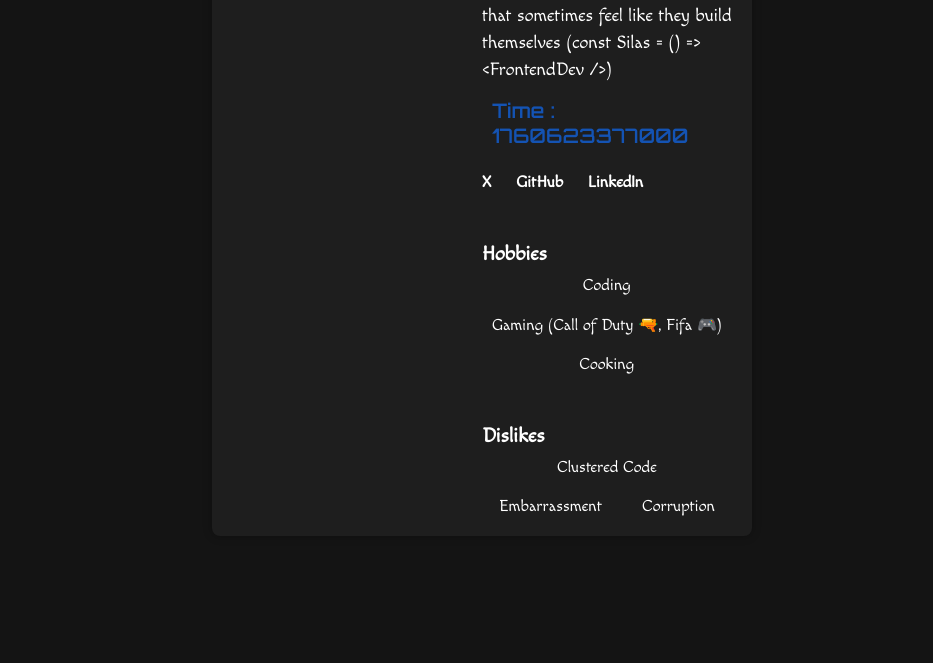
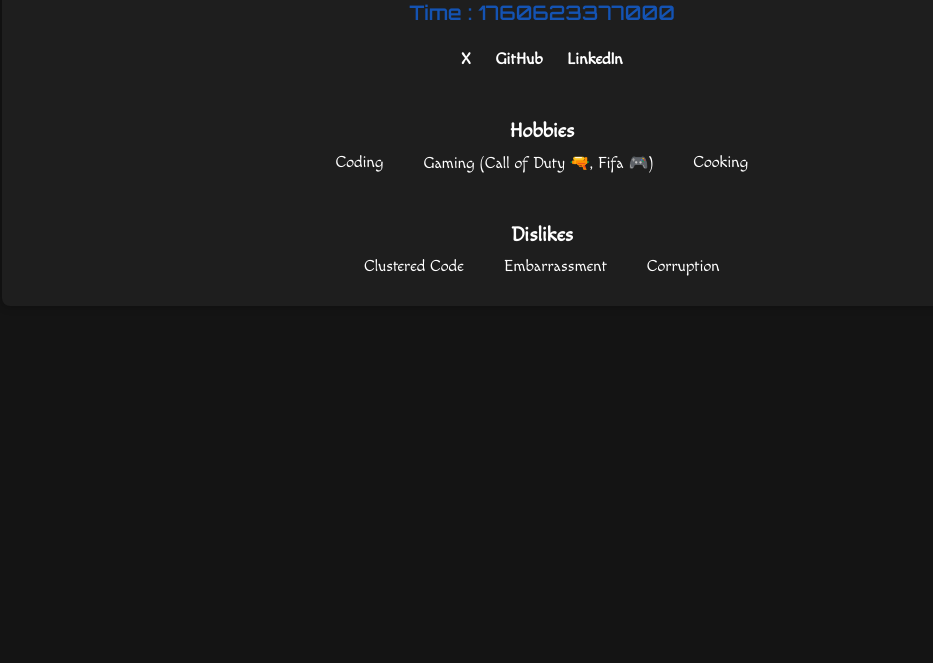
Before and after one commit to Gbagamsyle/HNG-userprofile, a plain HTML site: page index.html in a window 1280 px wide. Shown: the part 157-820 px from the top of the page, without its empty margins (158-1091 px from the left). Drawn offline with Linux system fonts and the light colour scheme.

Commit message:
Update style.css

```diff
--- a/style.css
+++ b/style.css
@@ -128,15 +128,15 @@ section h3 {
 @media (min-width: 768px) {
   article {
     flex-direction: row;
-    align-items: flex-start;
+    max-width: 700px;
+    padding: 30px;
   }
-
-  figure, .profile-details {
-    flex: 1;
-  }
-
-  .profile-details {
-    align-items: flex-start;
-    text-align: left;
+  nav {
+    justify-content: flex-start;
   }
 }
+@media (min-width: 1024px) {
+  article {
+    max-width: 900px;
+  }
+}
```
